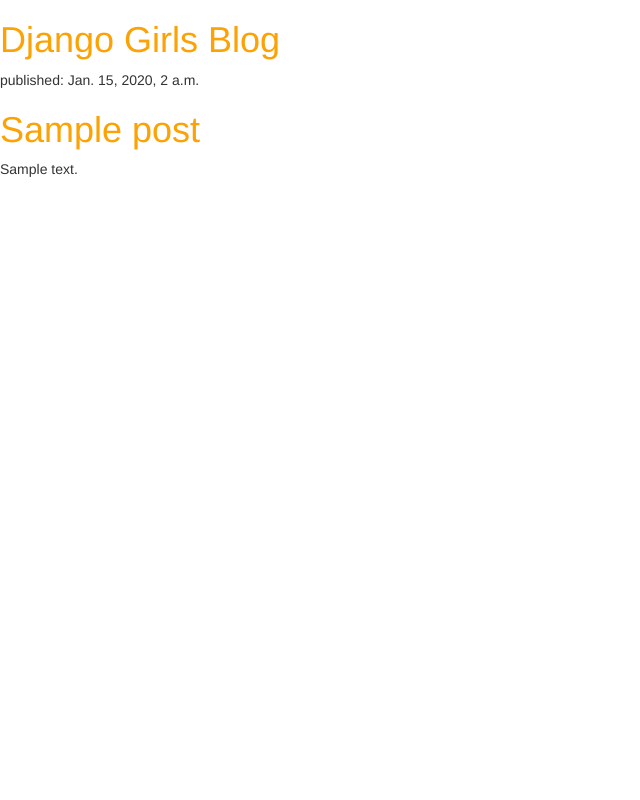
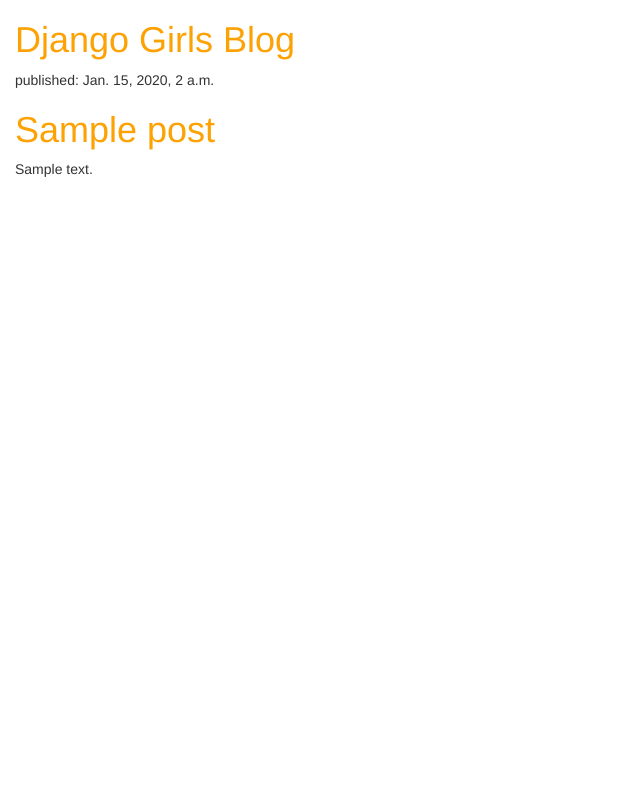
Before and after one commit to docsqueams/my-first-blog, a Django app: template blog/templates/blog/post_list.html in a window 1280 px wide. Shown: the whole page, without its empty margins (0-640 px from the left). Run offline with Django 3.2, Linux system fonts and the light colour scheme; the template is opened without the code that fills it: values that come from a table or form of the project are taken from there, others are empty; tables that the repository leaves empty hold one stand-in row (values such as "Sample post"); some libraries are stand-ins or nearby versions.

Commit message:
adding other things

```diff
--- a/blog/static/css/blog.css
+++ b/blog/static/css/blog.css
@@ -1,3 +1,6 @@
 h1 a {
     color: #FCA205;
 }
+body {
+    padding-left: 15px;
+}
--- a/blog/templates/blog/post_list.html
+++ b/blog/templates/blog/post_list.html
@@ -1,6 +1,7 @@
 {% load staticfiles %}
 <html>
     <head>
+    <link href="//fonts.googleapis.com/css?family=Lobster&subset=latin,latin-ext" rel="stylesheet" type="text/css">
     <link rel="stylesheet" href="//maxcdn.bootstrapcdn.com/bootstrap/3.2.0/css/bootstrap.min.css">
 	<link rel="stylesheet" href="//maxcdn.bootstrapcdn.com/bootstrap/3.2.0/css/bootstrap-theme.min.css">
         <title>Kat's blog</title>
```
